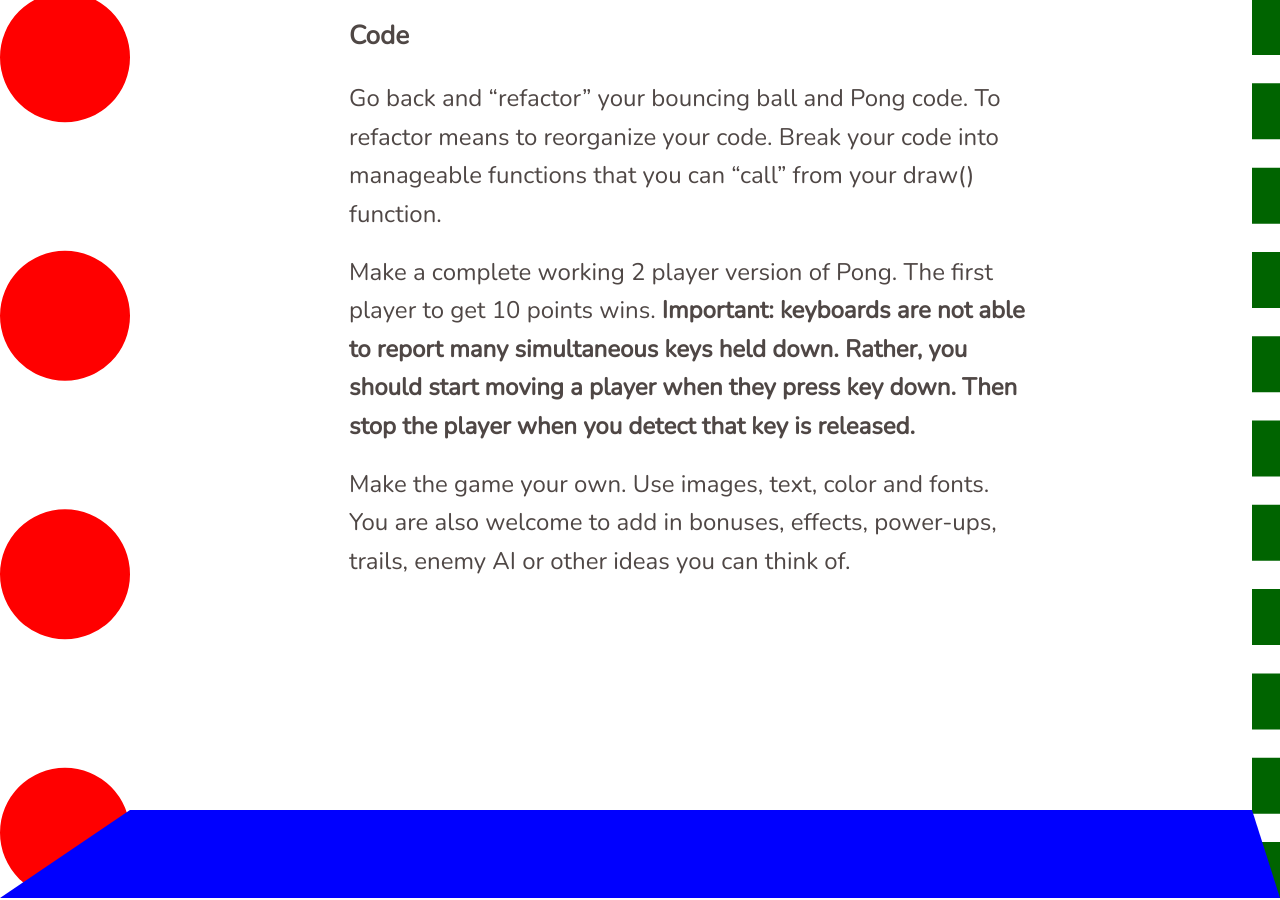
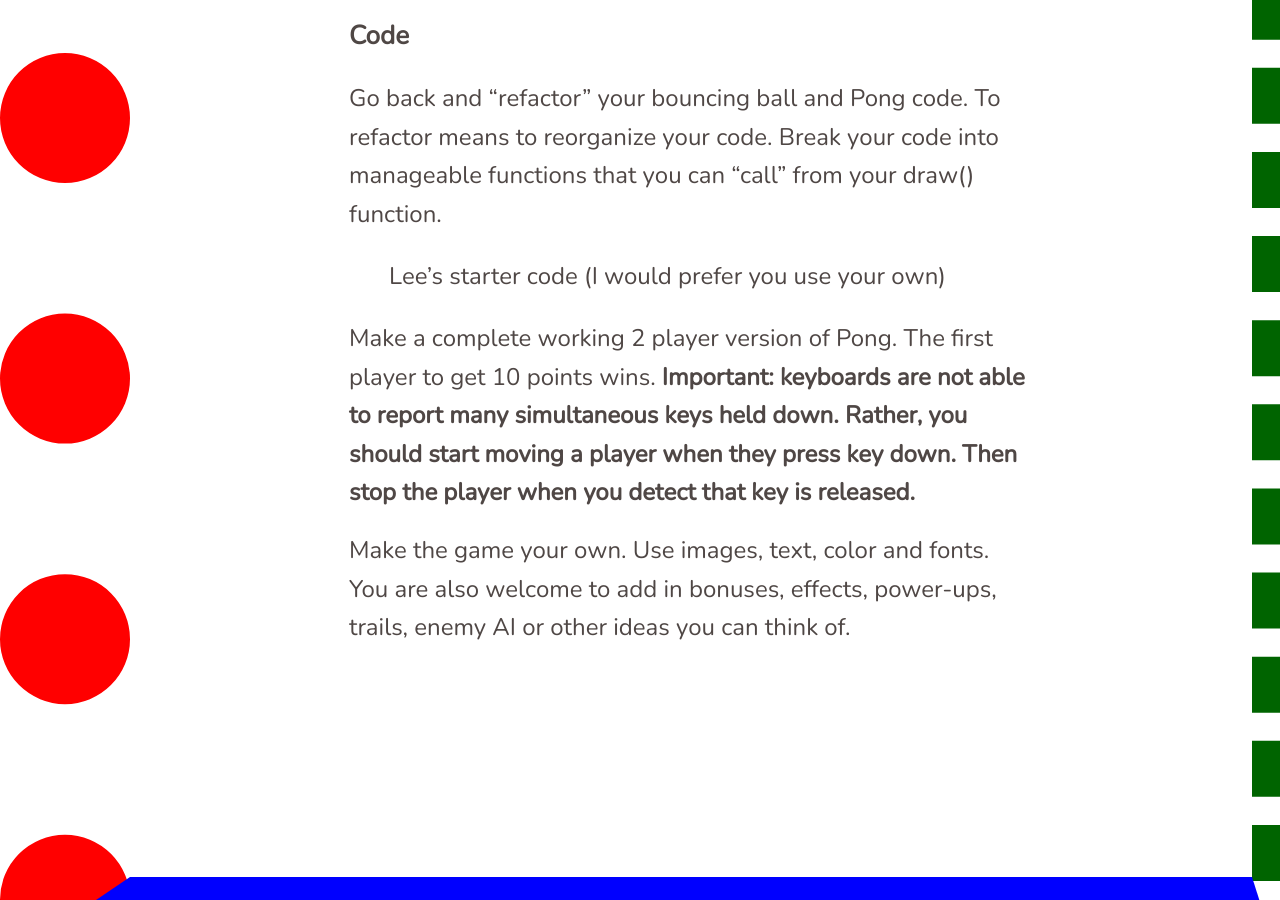
Before and after one commit to lee2sman/p4va_spring2024, a Jekyll site: the page built from _posts/2023-10-02-week6.md, in a window 1280 px wide and 900 px high, scrolled down 7503 px. Built offline with Jekyll 4.4.1, drawn with Linux system fonts in a browser that asks for light colours; nearby versions of some CDN libraries.

Commit message:
update link to starter pong

```diff
--- a/_posts/2023-10-02-week6.md
+++ b/_posts/2023-10-02-week6.md
@@ -165,6 +165,8 @@ Chapter 9 - Functions
 
 Go back and "refactor" your bouncing ball and Pong code. To refactor means to reorganize your code. Break your code into manageable functions that you can "call" from your draw() function.
 
+> [Lee's starter code](https://editor.p5js.org/2sman/sketches/Jicqpb3RH) (I would prefer you use your own)
+
 Make a complete working 2 player version of Pong. The first player to get 10 points wins. **Important: keyboards are not able to report many simultaneous keys held down. Rather, you should start moving a player when they press key down. Then stop the player when you detect that key is released.**
 
 Make the game your own. Use images, text, color and fonts. You are also welcome to add in bonuses, effects, power-ups, trails, enemy AI or other ideas you can think of.
```
